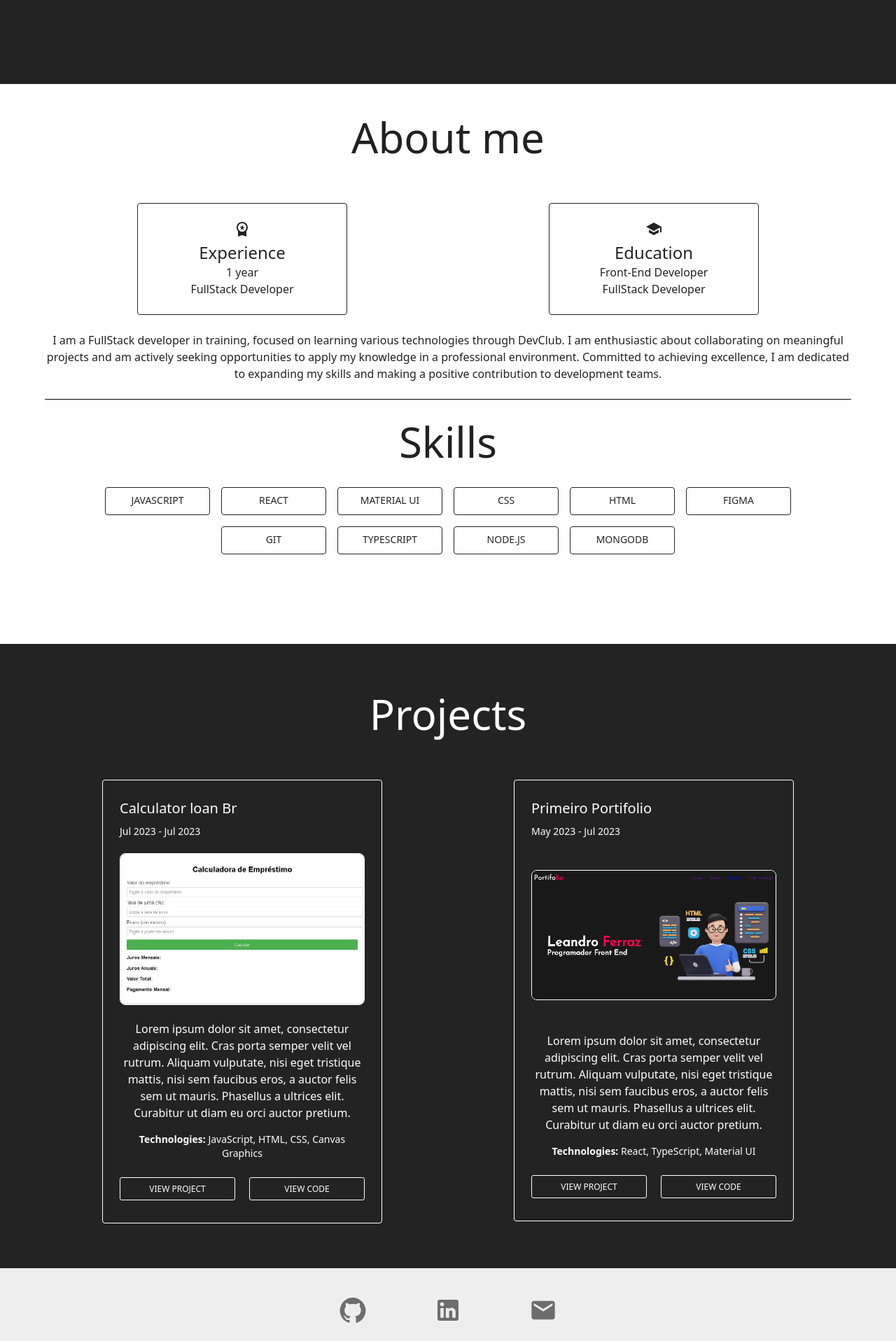
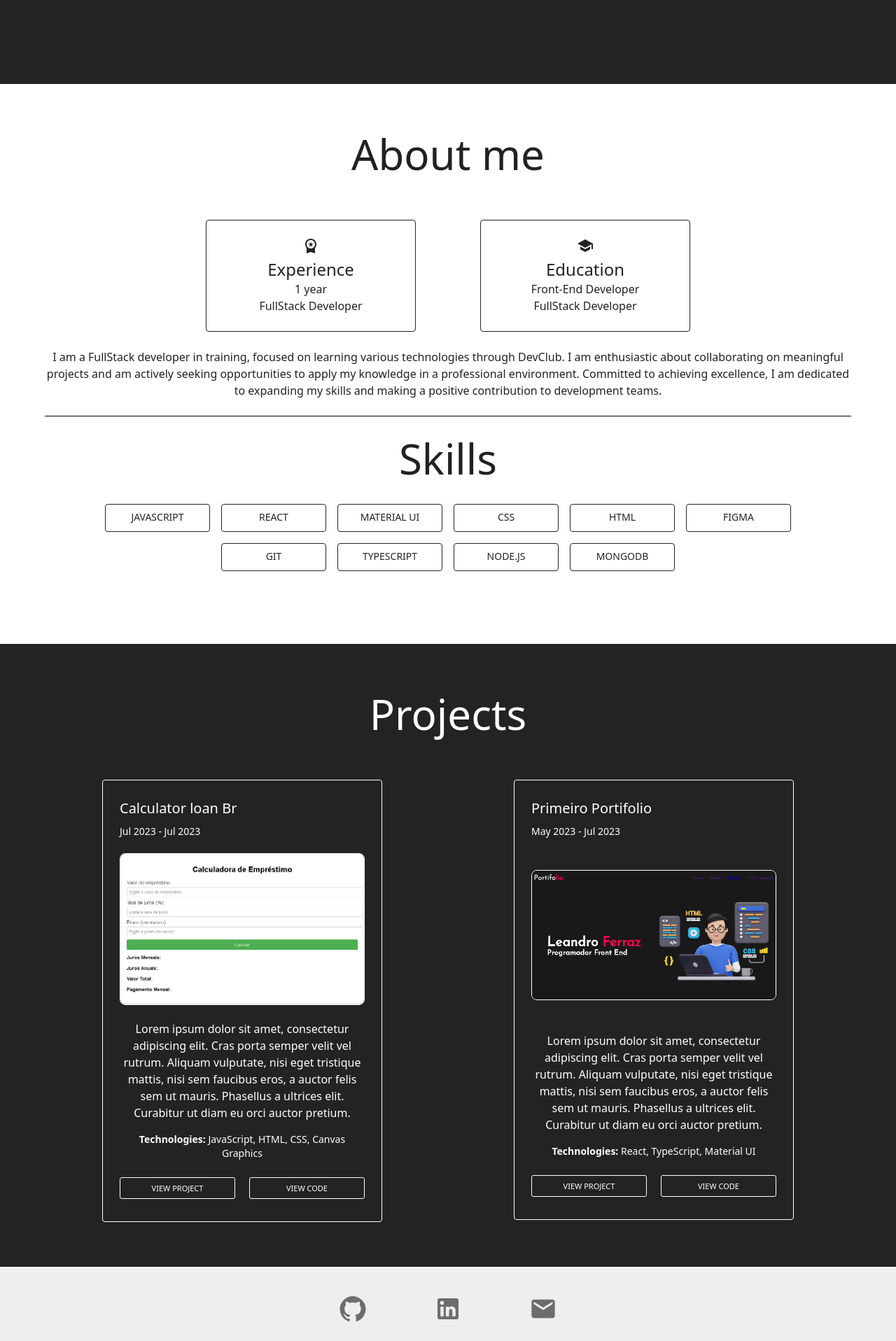
Before and after one commit to LeandroFerraz31/Portifolio-2.0, a React (Vite) app: page / in a window 1280 px wide. Shown: the part 680-2596 px from the top of the page at 70% size. Built offline with nearby package versions, Linux system fonts and the light colour scheme.

Commit message:
factor: ajust itens e navbar components

```diff
--- a/src/components/NavBar/NavBar.tsx
+++ b/src/components/NavBar/NavBar.tsx
@@ -1,23 +1,89 @@
 
-import { AppBar, MenuItem, Toolbar, styled,  } from "@mui/material";
+import { AppBar, Container, MenuItem, Toolbar, styled, Drawer, List, ListItem, ListItemText, Paper } from "@mui/material";
+import IconButton from "@mui/material/IconButton";
+import MenuIcon from "@mui/icons-material/Menu";
+import Hidden from "@mui/material/Hidden";
+import { useState, type MouseEvent, type KeyboardEvent } from "react";
+
 
 const Navbar = () => {
+	const [drawerOpen, setDrawerOpen] = useState(false);
+
+	const toggleDrawer = (open: boolean) => (event: MouseEvent | KeyboardEvent) => {
+		if (event.type === 'keydown' && ((event as KeyboardEvent).key === 'Tab' || (event as KeyboardEvent).key === 'Shift')) {
+			return;
+		}
+		setDrawerOpen(open);
+
+	};
+
+	const scrollToSection = (id: string) => {
+		const section = document.getElementById(id);
+		if (section) {
+			section.scrollIntoView({ behavior: 'smooth' });
+		}
+		setDrawerOpen(false);
+	};
+
 	const StyledToolbar = styled(Toolbar)(() => ({
-		display:"flex",
+		display: "flex",
 		justifyContent: "space-between",
+	}));
+
+  const StyledDrawer = styled(Paper)(() => ({
+			height: "50%", // Defina a altura do Drawer aqui
 
 	}));
+
+	const drawerItems = (
+		<List>
+			<ListItem button onClick={() => scrollToSection('about-section')}>
+				<ListItemText primary="About" />
+			</ListItem>
+			<ListItem button onClick={() => scrollToSection('skill-section')}>
+				<ListItemText primary="Skill" />
+			</ListItem>
+			<ListItem button onClick={() => scrollToSection('project-section')}>
+				<ListItemText primary="Project" />
+			</ListItem>
+		</List>
+	);
+
 	return (
 		<>
-			<AppBar position='fixed'>
-				<StyledToolbar>
-					<MenuItem >About</MenuItem>
-					<MenuItem>Skill</MenuItem>
-					<MenuItem>Project</MenuItem>
-				</StyledToolbar>
-			</AppBar>
+    <StyledDrawer>
+			<Container maxWidth='lg'>
+				<AppBar position='fixed'>
+					<Hidden mdDown>
+						<StyledToolbar>
+							<MenuItem onClick={() => scrollToSection('about-section')}>About</MenuItem>
+							<MenuItem onClick={() => scrollToSection('skill-section')}>Skill</MenuItem>
+							<MenuItem onClick={() => scrollToSection('project-section')}>Project</MenuItem>
+						</StyledToolbar>
+					</Hidden>
+
+					<Hidden smUp>
+						<StyledToolbar>
+							<IconButton
+								size='large'
+								edge='start'
+								color='inherit'
+								aria-label='menu'
+								onClick={toggleDrawer(true)}
+							>
+								<MenuIcon />
+							</IconButton>
+						</StyledToolbar>
+					</Hidden>
+				</AppBar>
+				<Drawer anchor='left' open={drawerOpen} onClose={toggleDrawer(false)}>
+					{drawerItems}
+				</Drawer>
+			</Container>
+      </StyledDrawer>
 		</>
 	);
 };
 
+
 export default Navbar;
--- a/src/main.tsx
+++ b/src/main.tsx
@@ -1,7 +1,7 @@
 import React from "react";
 import ReactDOM from "react-dom/client";
 import App from "./App.tsx";
-import { CssBaseline, ThemeProvider } from "@mui/material";
+import { CssBaseline,ThemeProvider} from "@mui/material";
 import theme from "./theme.ts";
 
 // biome-ignore lint/style/noNonNullAssertion: <explanation>
@@ -10,6 +10,6 @@ ReactDOM.createRoot(document.getElementById("root")!).render(
 		<ThemeProvider theme={theme}>
 			<CssBaseline />
 			<App />
-		</ThemeProvider>
+			</ThemeProvider>
 	</React.StrictMode>,
 );
--- a/src/pages/Home/sections/About/About.tsx
+++ b/src/pages/Home/sections/About/About.tsx
@@ -2,6 +2,16 @@
 import { Box, Container, Grid, Typography, styled, Button, Divider } from "@mui/material";
 import SchoolIcon from '@mui/icons-material/School';
 import WorkspacePremiumIcon from '@mui/icons-material/WorkspacePremium';
+
+const About = () => {
+  const StyledAbout = styled(Box)(({ theme }) => ({
+    backgroundColor: "#fff",
+  padding: theme.spacing(3),
+  paddingTop: theme.spacing(8),
+  paddingBottom: theme.spacing(8), // Espaçamento adicional no final
+  minHeight: "100vh", // Garantir altura mínima
+
+  }));
 
 const SkillButton = styled(Button)(({ theme }) => ({
   margin: theme.spacing(1),
@@ -18,15 +28,7 @@ const SkillButton = styled(Button)(({ theme }) => ({
   alignItems: "center",
 }));
 
-const About: React.FC = () => {
-  const AboutSection = styled(Box)(({ theme }) => ({
-    backgroundColor: "#fff",
-  padding: theme.spacing(0),
-  paddingTop: theme.spacing(5),
-  paddingBottom: theme.spacing(8), // Espaçamento adicional no final
-  minHeight: "100vh", // Garantir altura mínima
 
-  }));
   const ExperienceBox = styled(Box)(({ theme }) => ({
     backgroundColor: theme.palette.primary.contrastText,
     color: theme.palette.primary.main,
@@ -53,13 +55,13 @@ const About: React.FC = () => {
   }));
 
   return (
-    <Container maxWidth="lg">
-      <AboutSection>
+    <StyledAbout id="skill-section">
+    <Container maxWidth="lg" >
         <Typography variant="h2" display="flex" justifyContent="center" alignItems="center" pb="5%" >
           About me
         </Typography>
-        <Grid container spacing={3}>
-          <Grid item xs={12} md={6}>
+        <Grid container spacing={3} display={"flex"} justifyContent={"center"}>
+          <Grid item xs={12} md={4}>
             <ExperienceBox>
             <WorkspacePremiumIcon/>
               <Typography variant="h5">
@@ -68,7 +70,7 @@ const About: React.FC = () => {
               <Typography>1 year <br /> FullStack Developer</Typography>
             </ExperienceBox>
           </Grid>
-          <Grid item xs={12} md={6}>
+          <Grid item xs={12} md={4}>
             <CertificationBox>
             <SchoolIcon/>
               <Typography variant="h5">Education</Typography>
@@ -104,8 +106,8 @@ const About: React.FC = () => {
             </Box>
           </Grid>
         </Grid>
-      </AboutSection>
     </Container>
+    </StyledAbout>
   );
 };
 
--- a/src/pages/Home/sections/Hero/Hero.tsx
+++ b/src/pages/Home/sections/Hero/Hero.tsx
@@ -13,7 +13,7 @@ const Hero = () => {
   };
 
   const handleContactMe = () => {
-    window.open('https://api.whatsapp.com/send?phone=051983012611');
+    window.open('https://api.whatsapp.com/send?phone=5551983012611');
   };
 
   const StyledHero = styled("div")(({ theme }) => ({
@@ -59,8 +59,8 @@ const Hero = () => {
 
   return (
     <>
-      <StyledHero>
-        <Container maxWidth="lg">
+      <StyledHero id="about-section">
+        <Container maxWidth="lg" >
           <Grid container spacing={2}>
             <Grid item xs={12} md={5}>
               <Box position="relative">
@@ -88,7 +88,7 @@ const Hero = () => {
               >
                 I'm a {typedText}
               </Typography>
-              <Grid container display="flex" justifyContent="center" spacing={4} pt={3}>
+              <Grid container display="flex" justifyContent="center" spacing={4} pt={4}>
                 <Grid
                   item
                   xs={12}
--- a/src/pages/Home/sections/Projects/Projects.tsx
+++ b/src/pages/Home/sections/Projects/Projects.tsx
@@ -60,8 +60,8 @@ const ProjectsImg = styled("img")(({theme}) => ({
 
   return (
     <>
-    <StyledProjects>
-    <Container maxWidth="lg">
+    <StyledProjects id="project-section">
+    <Container maxWidth="lg" >
         <Typography variant="h2" display="flex" justifyContent="center" alignItems="center" pb="5%" color="primary.contrastText">
           Projects
         </Typography>
@@ -84,8 +84,8 @@ const ProjectsImg = styled("img")(({theme}) => ({
               </Typography>
               <Grid item xs={12}  md={12}>
               <Box my={1} flex="5" display="flex" justifyContent="center" alignItems="center" gap="20px" >
-                <ProjectButton variant="outlined" onClick={() => console.log("project")} sx={{ fontSize: 12 }}>View Project</ProjectButton>
-                <ProjectButton variant="outlined" onClick={() => console.log("code")} sx={{ fontSize: 12 }}>View Code</ProjectButton>
+                <ProjectButton variant="outlined" onClick={() => console.log("project")} sx={{ fontSize: 11 }}>View Project</ProjectButton>
+                <ProjectButton variant="outlined" onClick={() => console.log("code")} sx={{ fontSize: 11 }}>View Code</ProjectButton>
               </Box>
               </Grid>
             </ProjectBox>
@@ -108,8 +108,8 @@ const ProjectsImg = styled("img")(({theme}) => ({
               </Typography>
               <Grid item xs={12}  md={12}>
               <Box  my={1} flex="1" display="flex" justifyContent="center" alignItems="center" gap="20px">
-                <ProjectButton variant="outlined" onClick={() => console.log("project")} sx={{ fontSize: 12 }}>View Project</ProjectButton>
-                <ProjectButton variant="outlined" onClick={() => console.log("code")}sx={{ fontSize: 12 }}>View Code</ProjectButton>
+                <ProjectButton variant="outlined" onClick={() => console.log("project")} sx={{ fontSize: 11 }}>View Project</ProjectButton>
+                <ProjectButton variant="outlined" onClick={() => console.log("code")}sx={{ fontSize: 11 }}>View Code</ProjectButton>
               </Box>
               </Grid>
             </ProjectBox>
```
